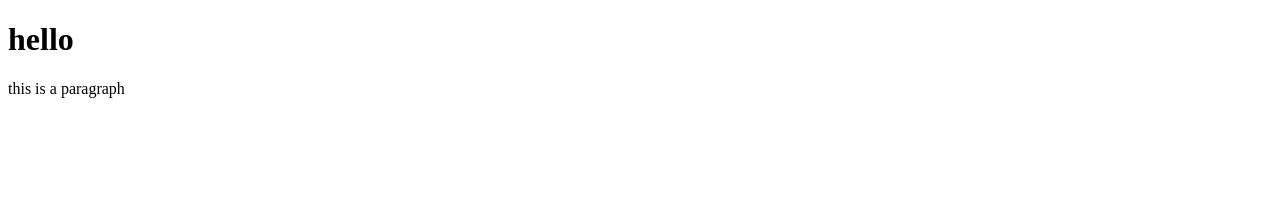
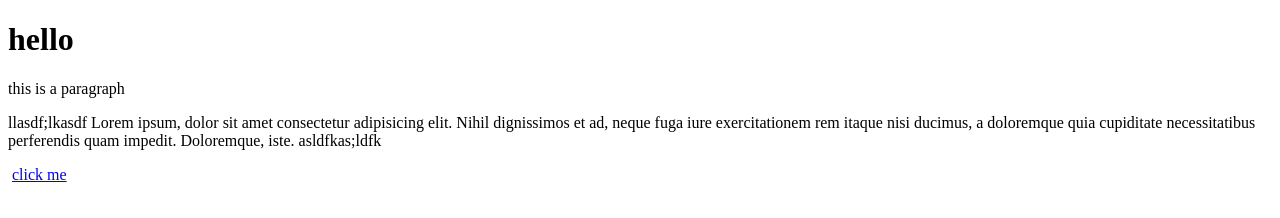
Before and after one commit to Muhammad-Azim-uddin/git-day-1, a plain HTML site: page index.html in a window 1280 px wide. Drawn offline with Linux system fonts and the light colour scheme.

Commit message:
f change

```diff
--- a/index.html
+++ b/index.html
@@ -8,5 +8,10 @@
 <body>
     <h1>hello</h1>
     <p>this is a paragraph</p>
+    <p>llasdf;lkasdf Lorem ipsum, dolor sit amet consectetur adipisicing elit. Nihil dignissimos et ad, neque fuga iure exercitationem rem itaque nisi ducimus, a doloremque quia cupiditate necessitatibus perferendis quam impedit. Doloremque, iste.
+        asldfkas;ldfk
+    </p>
+    <img src="#" alt="">
+    <a href="#">click me</a>
 </body>
 </html>
```
